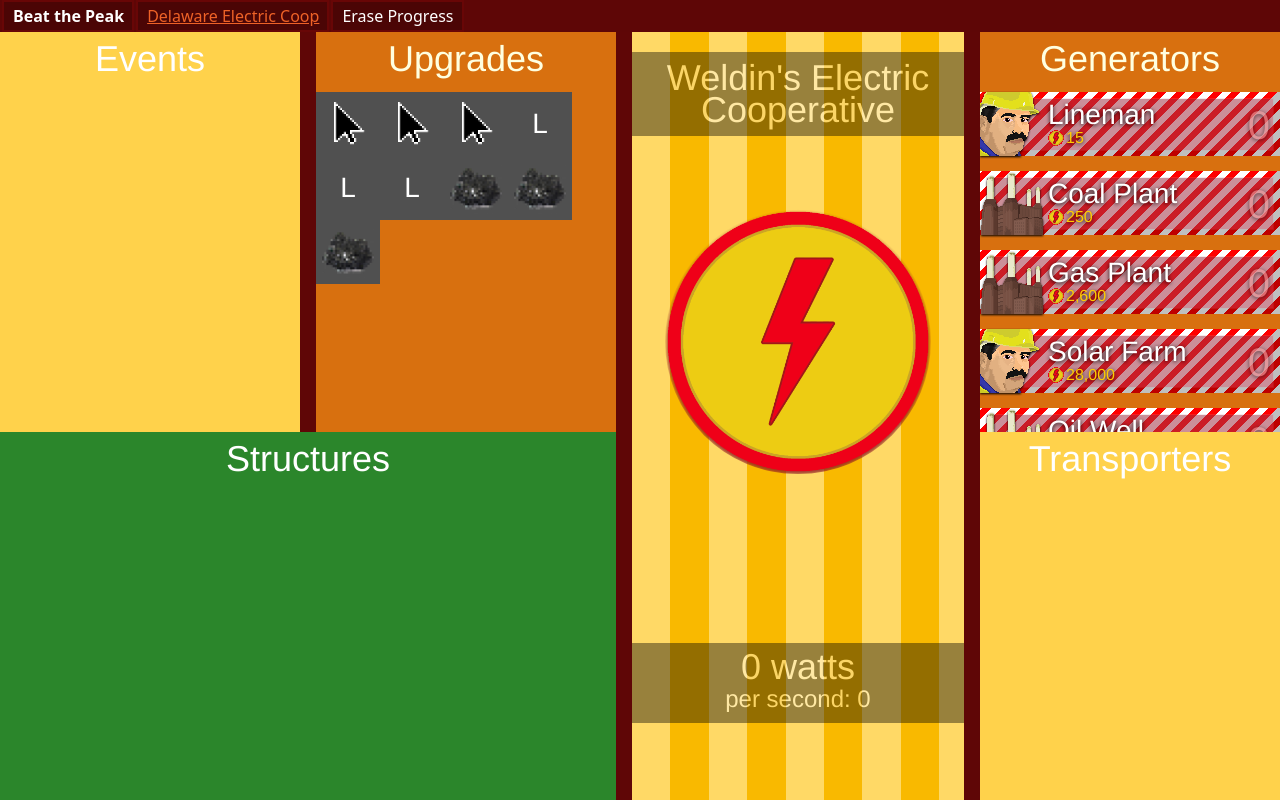
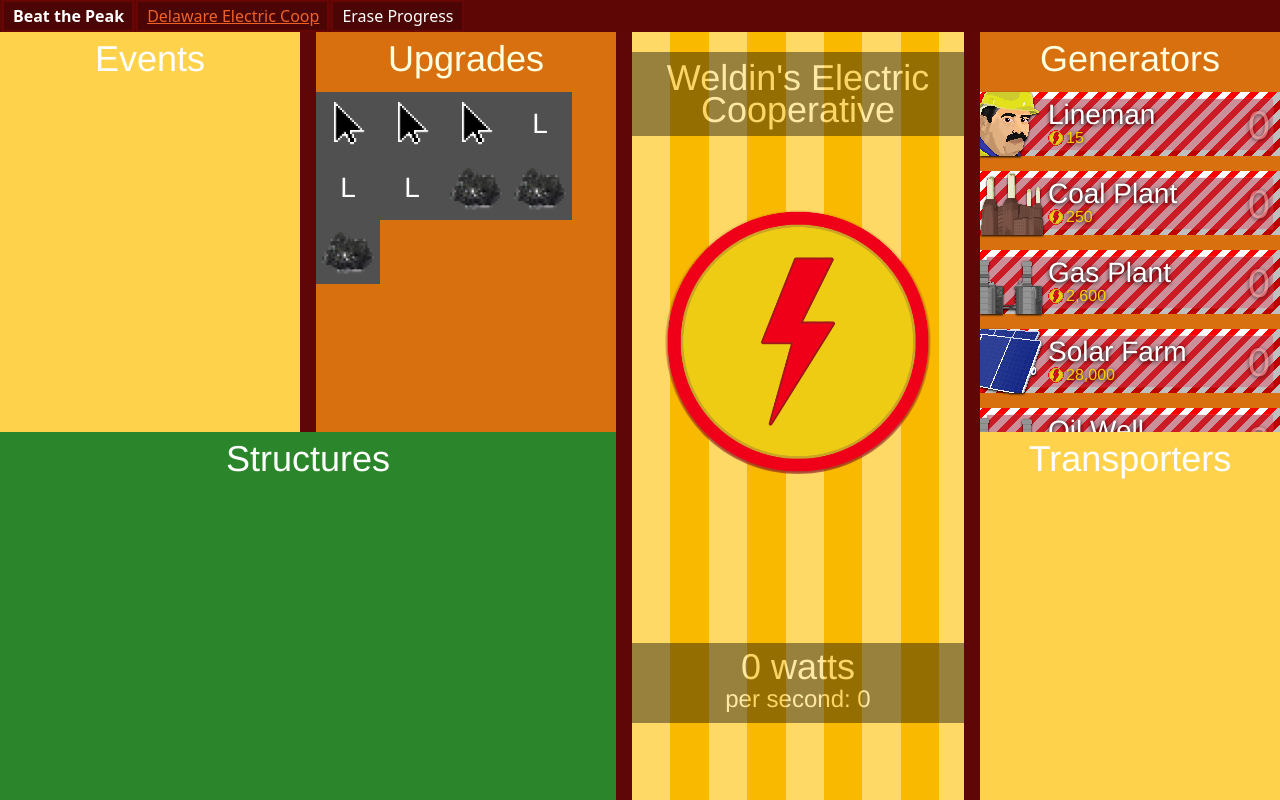
Before and after one commit to weldindunn/beat-the-peak, a React (Create React App) app: page / in a window 1280 px wide. Built offline with nearby package versions, Linux system fonts and the light colour scheme.

Commit message:
Added gas plant and solar farm icons

```diff
--- a/src/components/viewGenerators.tsx
+++ b/src/components/viewGenerators.tsx
@@ -2,6 +2,8 @@ import React from "react";
 import { Generator } from "./generator";
 import lineman from "../img/lineman_icon.png";
 import coal_plant from "../img/Coal_Plant_Icon.png";
+import gas_plant from "../img/Gas_Plant_Icon.png";
+import solar_farm from "../img/Solar_Farm_Icon.png";
 
 export function ViewGenerators({
     watts,
@@ -101,7 +103,7 @@ export function ViewGenerators({
             ></Generator>
             <Generator
                 name="Gas Plant"
-                icon={coal_plant}
+                icon={gas_plant}
                 watts={watts}
                 wattsPerSec={wattsPerSec}
                 generators={gasPlants}
@@ -111,7 +113,7 @@ export function ViewGenerators({
             ></Generator>
             <Generator
                 name="Solar Farm"
-                icon={lineman}
+                icon={solar_farm}
                 watts={watts}
                 wattsPerSec={wattsPerSec}
                 generators={solarFarms}
@@ -121,7 +123,7 @@ export function ViewGenerators({
             ></Generator>
             <Generator
                 name="Oil Well"
-                icon={coal_plant}
+                icon={gas_plant}
                 watts={watts}
                 wattsPerSec={wattsPerSec}
                 generators={oilWells}
@@ -141,7 +143,7 @@ export function ViewGenerators({
             ></Generator>
             <Generator
                 name="Biomass Gassifier"
-                icon={lineman}
+                icon={gas_plant}
                 watts={watts}
                 wattsPerSec={wattsPerSec}
                 generators={biomassGassifiers}
```
Also changed, not shown: src/img/Gas_Plant_Icon.png (added), src/img/Solar_Farm_Icon.png (added).
